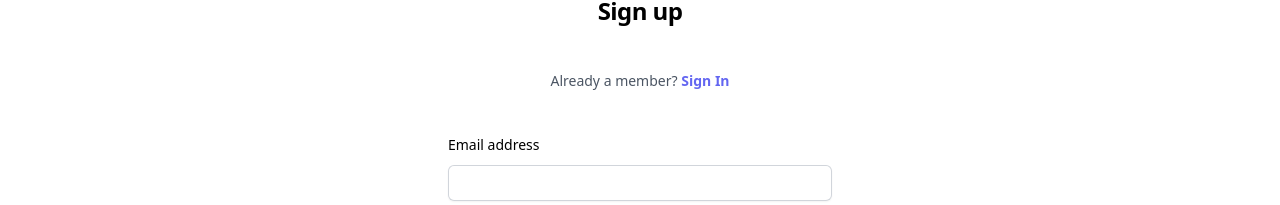
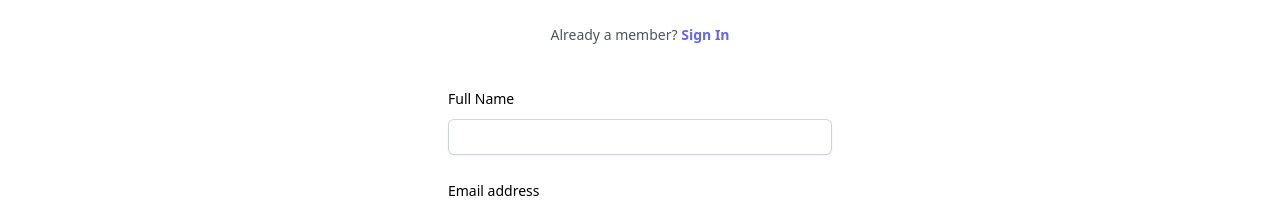
Before and after one commit to mdsabbiralmamon/paper-perfect-hub, a Next.js app: page /signup in a window 1280 px wide. Shown: the part 321-526 px from the top of the page. Built offline with nearby package versions, Linux system fonts and the light colour scheme; no server answers.

Commit message:
Updated: added name field, alert and redirection

```diff
--- a/src/app/signup/page.tsx
+++ b/src/app/signup/page.tsx
@@ -1,18 +1,34 @@
 'use client';
 import { auth } from '@/firebase/firebase';
+import { updateName } from '@/firebase/manageUser';
 import { createUserWithEmailAndPassword } from 'firebase/auth';
 import Image from 'next/image';
 import { useRouter } from 'next/navigation';
 import { useState } from 'react';
+import Swal from 'sweetalert2';
 
 export default function Signup() {
+  const [name, setName] = useState('');
   const [email, setEmail] = useState('');
   const [password, setPassword] = useState('');
   const [passwordAgain, setPasswordAgain] = useState('');
   const router = useRouter();
 
-  const signup = () => {
-    createUserWithEmailAndPassword(auth, email, password);
+  const signup = async () => {
+    try {
+      await createUserWithEmailAndPassword(auth, email, password);
+      await updateName(name);
+      Swal.fire({
+        title: 'Success!',
+        text: 'Signup successful. Click OK to proceed to the sign-in page.',
+        icon: 'success',
+        confirmButtonText: 'OK'
+      }).then(() => {
+        router.push('/signin');
+      });
+    } catch (error) {
+      console.error("Error signing up:", error);
+    }
   };
 
   return (
@@ -35,6 +51,25 @@ export default function Signup() {
 
         <div className="mt-10 sm:mx-auto sm:w-full sm:max-w-sm">
           <div className="space-y-6">
+            {/* Name */}
+            <div>
+              <label htmlFor="name" className="block text-sm font-medium leading-6 text-black">
+                Full Name
+              </label>
+              <div className="mt-2">
+                <input
+                  id="name"
+                  name="name"
+                  type="text"
+                  autoComplete="name"
+                  onChange={(e) => setName(e.target.value)}
+                  required
+                  className="block p-4 w-full rounded-md border-0 bg-white py-1.5 text-black shadow-sm ring-1 ring-inset ring-gray-300 focus:ring-2 focus:ring-inset focus:ring-indigo-500 sm:text-sm sm:leading-6"
+                />
+              </div>
+            </div>
+
+            {/* Email */}
             <div>
               <label htmlFor="email" className="block text-sm font-medium leading-6 text-black">
                 Email address
@@ -103,5 +138,5 @@ export default function Signup() {
         </div>
       </div>
     </>
-  )
+  );
 }
```
